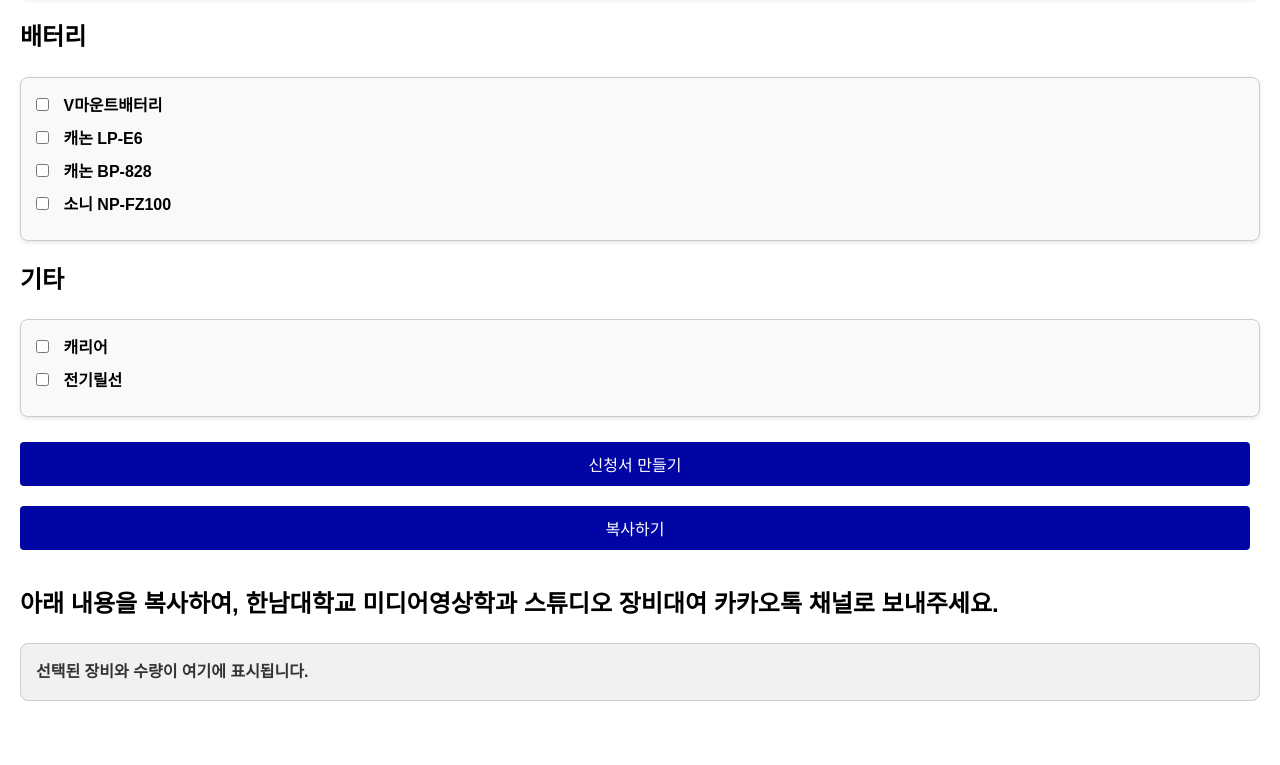
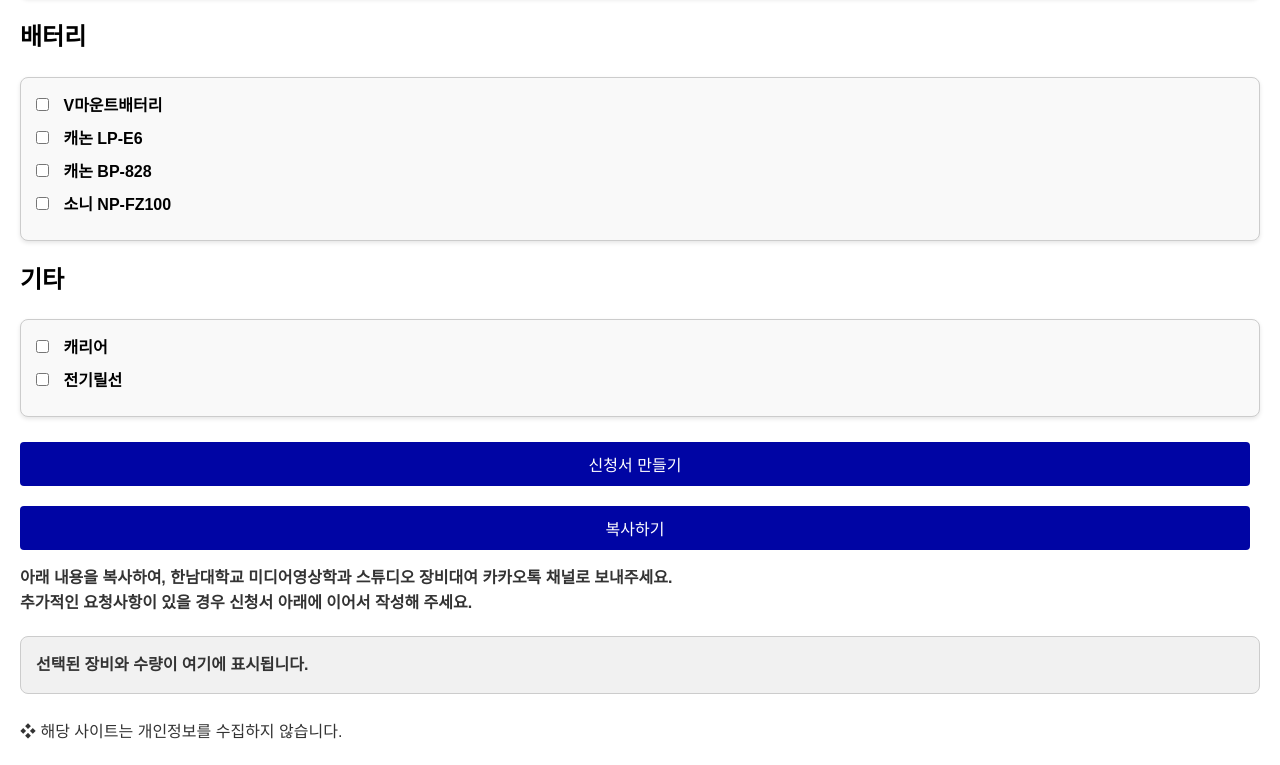
Before and after one commit to greatluck0/l4_Studio, a plain HTML site: page index.html in a window 1280 px wide. Shown: the part 2593-3358 px from the top of the page. Before the commit the page ends 3314 px from the top, so only its background shows below. Drawn offline with Linux system fonts and the light colour scheme.

Commit message:
index.html

```diff
--- a/index.html
+++ b/index.html
@@ -10,6 +10,10 @@
       font-family: Arial, sans-serif;
       margin: 20px;
       line-height: 1.6;
+    }
+    span{
+      text-align: center;
+      color:#333;
     }
     h1 {
       text-align: center;
@@ -78,7 +82,6 @@
 </head>
 <body>
   <h1>한남대 미디어영상학과<br>장비대여 신청 양식 생성 도구</h1>
-
   <form id="rentalForm">
 
 <div class="form-section">
@@ -225,8 +228,11 @@
     <button type="button" id="generateList">신청서 만들기</button>
     <button type="button" id="copyToClipboard">복사하기</button>
   </form>
-  <h2>아래 내용을 복사하여, 한남대학교 미디어영상학과 스튜디오 장비대여 카카오톡 채널로 보내주세요.</h2>
+  <span><b>아래 내용을 복사하여, 한남대학교 미디어영상학과 스튜디오 장비대여 카카오톡 채널로 보내주세요.</b></span><br>
+  <span><b>추가적인 요청사항이 있을 경우 신청서 아래에 이어서 작성해 주세요.</b></span>
   <div id="result">선택된 장비와 수량이 여기에 표시됩니다.</div>
+  <br>
+  <span>❖ 해당 사이트는 개인정보를 수집하지 않습니다.</span>
 
   <script>
     function toggleQuantityInput(checkbox, quantityInputId) {
```
